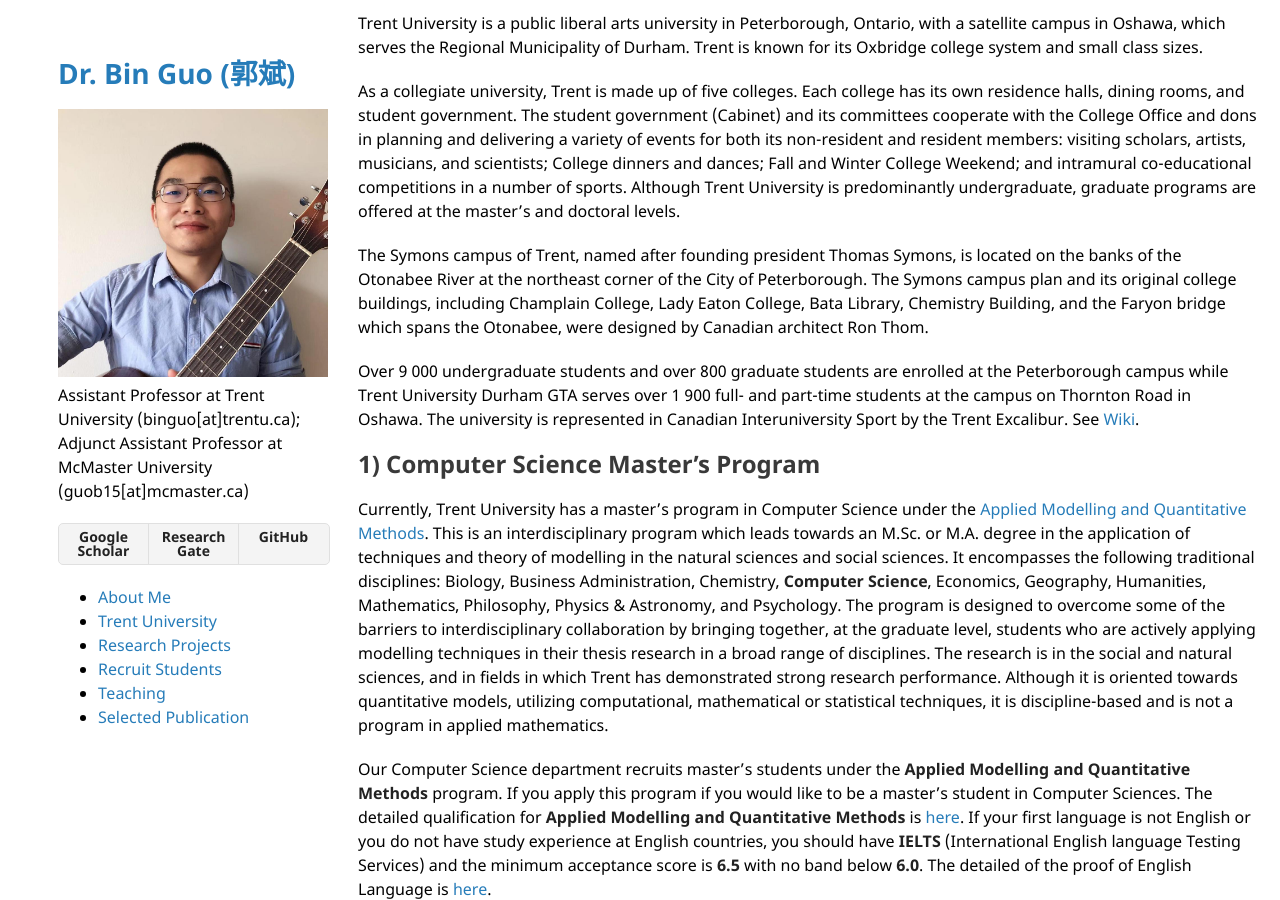
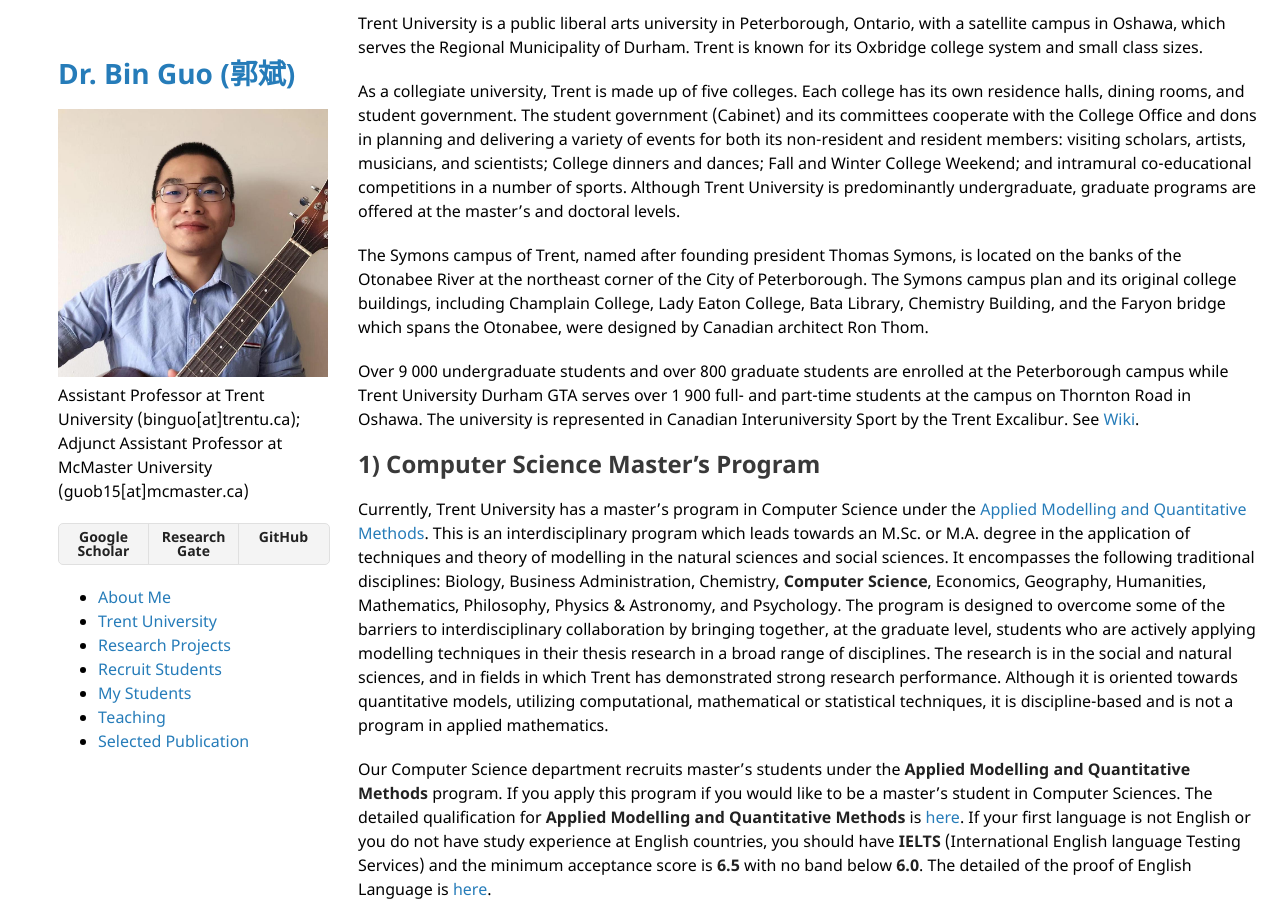
Before and after one commit to bin-guo/bin-guo.github.io, a Jekyll site: the page built from index.md, in a window 1280 px wide and 900 px high, scrolled down 426 px. Built offline with Jekyll 4.4.1, drawn with Linux system fonts in a browser that asks for light colours; our own code applies the rules of GitHub Pages for plain Markdown files.

Commit message:
Update default.html

```diff
--- a/_layouts/default.html
+++ b/_layouts/default.html
@@ -45,6 +45,7 @@
           <li><a href="#trent-university">Trent University</a></li>
           <li><a href="#research-projects">Research Projects</a></li>
           <li><a href="#recruit-students">Recruit Students</a></li>
+          <li><a href="#my-students">My Students</a></li>
           <li><a href="#teaching">Teaching</a></li>
           <li><a href="#selected-publication">Selected Publication</a></li>
 <!--               <ll><a href="#thesis">Thesis</a></ll>
```
